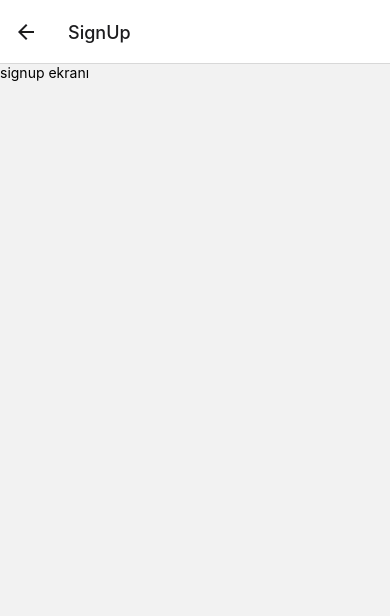
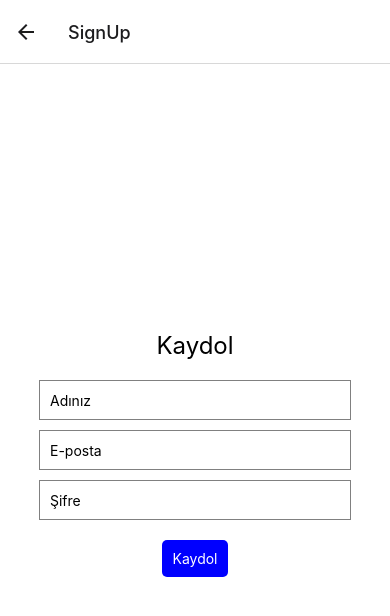
Before and after one commit to GoktugYmsk/expo-company-permit, a React Native app: screen /SignUp in a window 390 px wide. Shown: the top 616 px of the page. Built offline with nearby package versions, Linux system fonts and the light colour scheme.

Commit message:
signnp page edited

```diff
--- a/components/signUp/index.jsx
+++ b/components/signUp/index.jsx
@@ -1,13 +1,78 @@
-import React from 'react'
-
+import { useNavigation } from '@react-navigation/native';
+import React, { useState } from 'react';
 import { StyleSheet, Text, View, TextInput, TouchableOpacity } from 'react-native';
 
 function SignUp() {
+    const [email, setEmail] = useState('');
+    const [password, setPassword] = useState('');
+    const [name, setName] = useState('')
+
+    const navigation = useNavigation()
+
+    const handleSignUp = () => {
+        navigation.navigate('Login')
+    };
+
     return (
-        <View>
-            <Text>signup ekranı</Text>
+        <View style={styles.container}>
+            <Text style={styles.title}>Kaydol</Text>
+            <TextInput
+                style={styles.input}
+                placeholder="Adınız"
+                value={name}
+                onChangeText={setName}
+                keyboardType="name"
+            />
+            <TextInput
+                style={styles.input}
+                placeholder="E-posta"
+                value={email}
+                onChangeText={setEmail}
+                keyboardType="email-address"
+            />
+            <TextInput
+                style={styles.input}
+                placeholder="Şifre"
+                value={password}
+                onChangeText={setPassword}
+                secureTextEntry={true}
+            />
+            <TouchableOpacity style={styles.button} onPress={handleSignUp}>
+                <Text style={styles.buttonText}>Kaydol</Text>
+            </TouchableOpacity>
         </View>
-    )
+    );
 }
 
-export default SignUp
+const styles = StyleSheet.create({
+    container: {
+        flex: 1,
+        backgroundColor: '#fff',
+        alignItems: 'center',
+        justifyContent: 'center',
+    },
+    title: {
+        fontSize: 24,
+        marginBottom: 20,
+    },
+    input: {
+        width: '80%',
+        height: 40,
+        borderColor: 'gray',
+        borderWidth: 1,
+        marginBottom: 10,
+        paddingHorizontal: 10,
+    },
+    button: {
+        backgroundColor: 'blue',
+        padding: 10,
+        borderRadius: 5,
+        marginTop: 10,
+    },
+    buttonText: {
+        color: 'white',
+        textAlign: 'center',
+    },
+});
+
+export default SignUp;
```
